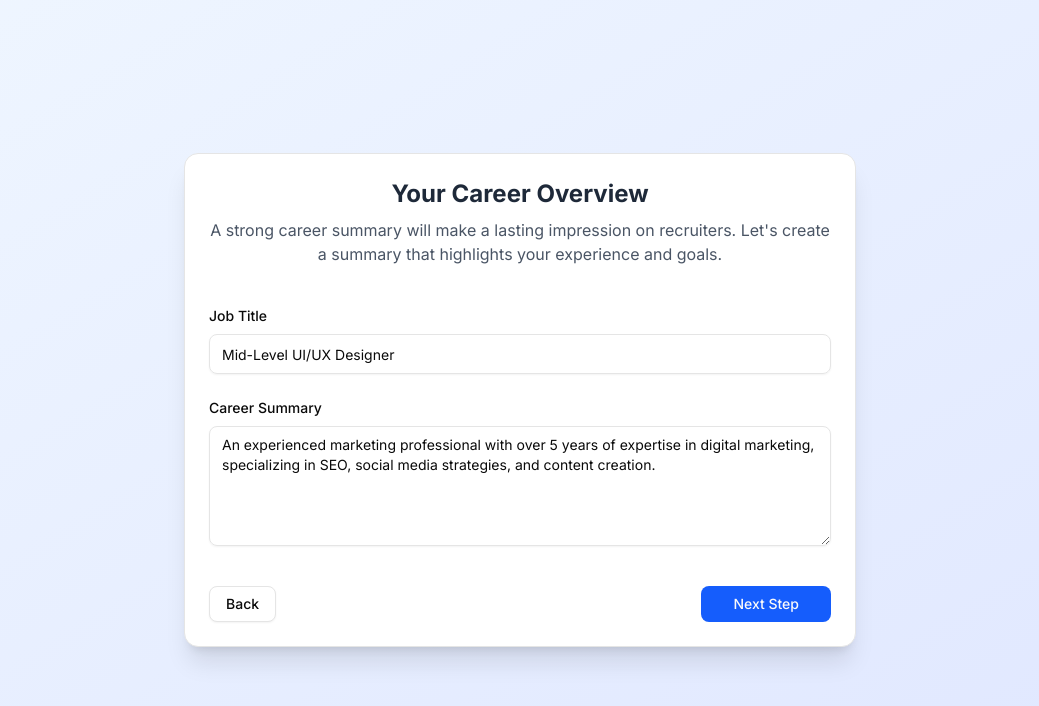
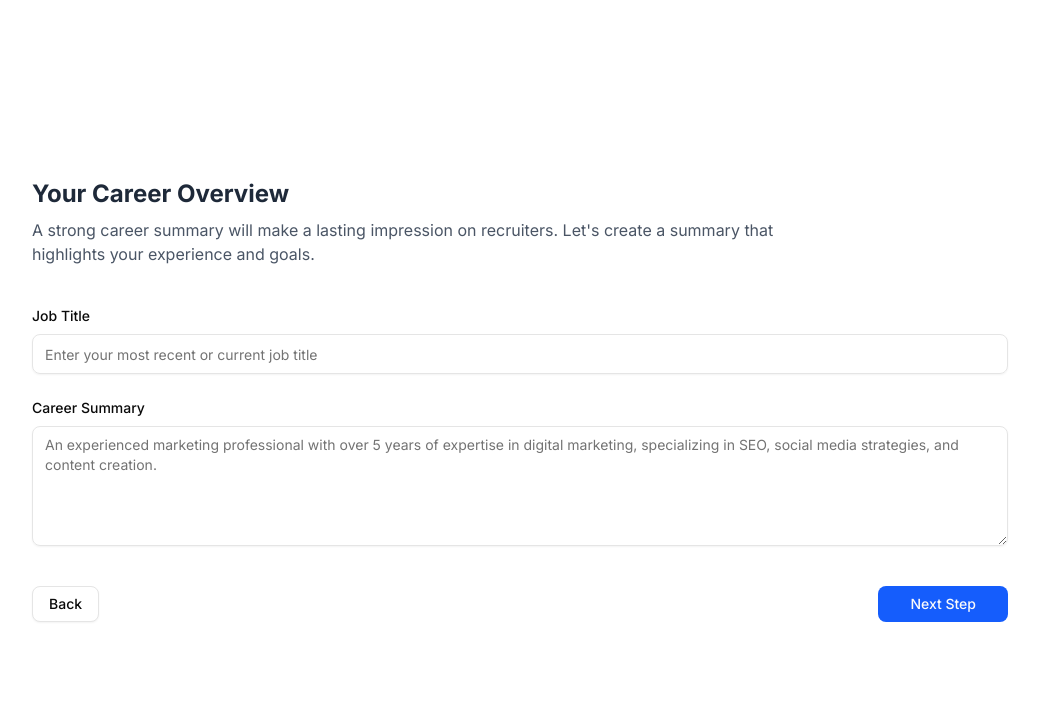
Before and after one commit to rakibulislamdev/cv-builder, a Next.js app: page / in a window 1280 px wide. Both pictures are taken after typing "Sample", "Sample", "Sample", "name@example.com", "Sample", "Sample" into the empty fields and a click on the button "Next Step". Shown: the part 184-890 px from the top of the page, without its empty margins (120-1159 px from the left). Built offline with nearby package versions, Linux system fonts and the light colour scheme.

Commit message:
Add job title field to CV state and display dynamic job title in resume preview

```diff
--- a/components/steps/CareerSummary.jsx
+++ b/components/steps/CareerSummary.jsx
@@ -6,21 +6,23 @@ import { Input } from "@/components/ui/input"
 import { Label } from "@/components/ui/label"
 import { Textarea } from "@/components/ui/textarea"
 import { useDispatch, useSelector } from "react-redux"
-import { updateCareerSummary, setCurrentStep } from "@/lib/cvSlice"
+import { updateCareerSummary, setCurrentStep, updateJobTitle } from "@/lib/cvSlice"
 
 export default function CareerSummary() {
     const dispatch = useDispatch()
     const careerSummary = useSelector((state) => state.cv.careerSummary)
+    const jobTitle = useSelector((state) => state.cv.jobTitle)
 
     const { register, handleSubmit } = useForm({
         defaultValues: {
-            jobTitle: "Mid-Level UI/UX Designer",
-            summary: careerSummary || "An experienced marketing professional with over 5 years of expertise in digital marketing, specializing in SEO, social media strategies, and content creation."
+            jobTitle: jobTitle || "",
+            summary: careerSummary || ""
         }
     })
 
     const onSubmit = (data) => {
         dispatch(updateCareerSummary(data.summary))
+        dispatch(updateJobTitle(data.jobTitle))
         dispatch(setCurrentStep(3))
     }
 
@@ -29,14 +31,14 @@ export default function CareerSummary() {
     }
 
     return (
-        <div className="min-h-screen bg-gradient-to-br from-blue-50 to-indigo-100 flex items-center justify-center p-4">
-            <Card className="w-full max-w-2xl shadow-xl">
-                <CardHeader className="text-center pb-4">
+        <div className="min-h-screen bg-white flex items-center justify-center p-4">
+            <Card className="w-full max-w-5xl border-0 shadow-none">
+                <CardHeader className="pb-4">
                     <CardTitle className="text-2xl font-bold text-gray-800">
                         Your Career Overview
                     </CardTitle>
                     <CardDescription className="text-gray-600 text-base">
-                        A strong career summary will make a lasting impression on recruiters. Let&apos;s create a summary that highlights your experience and goals.
+                        A strong career summary will make a lasting impression on recruiters. Let&apos;s create a summary that <br /> highlights your experience and goals.
                     </CardDescription>
                 </CardHeader>
 
--- a/components/steps/Review.jsx
+++ b/components/steps/Review.jsx
@@ -98,7 +98,7 @@ export default function Review() {
                                     <h2 className="text-2xl font-bold uppercase">
                                         {cvData.personalInfo.firstName} {cvData.personalInfo.lastName}
                                     </h2>
-                                    <p className="text-lg text-gray-600">UX/UI Designer</p>
+                                    <p className="text-lg text-gray-600">{cvData.jobTitle}</p>
                                     <div className="flex justify-center gap-4 mt-2 text-sm">
                                         <span>{cvData.personalInfo.phone}</span>
                                         <span>{cvData.personalInfo.email}</span>
--- a/lib/cvSlice.js
+++ b/lib/cvSlice.js
@@ -19,6 +19,7 @@ const initialState = {
   certifications: [],
   contactInfo: {},
   careerSummary: "",
+  jobTitle: "",
 };
 
 const cvSlice = createSlice({
@@ -49,6 +50,9 @@ const cvSlice = createSlice({
     updateCareerSummary: (state, action) => {
       state.careerSummary = action.payload;
     },
+    updateJobTitle: (state, action) => {
+      state.jobTitle = action.payload;
+    },
     resetForm: (state) => {
       return initialState;
     },
@@ -64,6 +68,7 @@ export const {
   updateCertifications,
   updateContactInfo,
   updateCareerSummary,
+  updateJobTitle,
   resetForm,
 } = cvSlice.actions;
 
```
Also changed, not shown: components/steps/PersonalInfo.jsx (+3 -4 lines).
